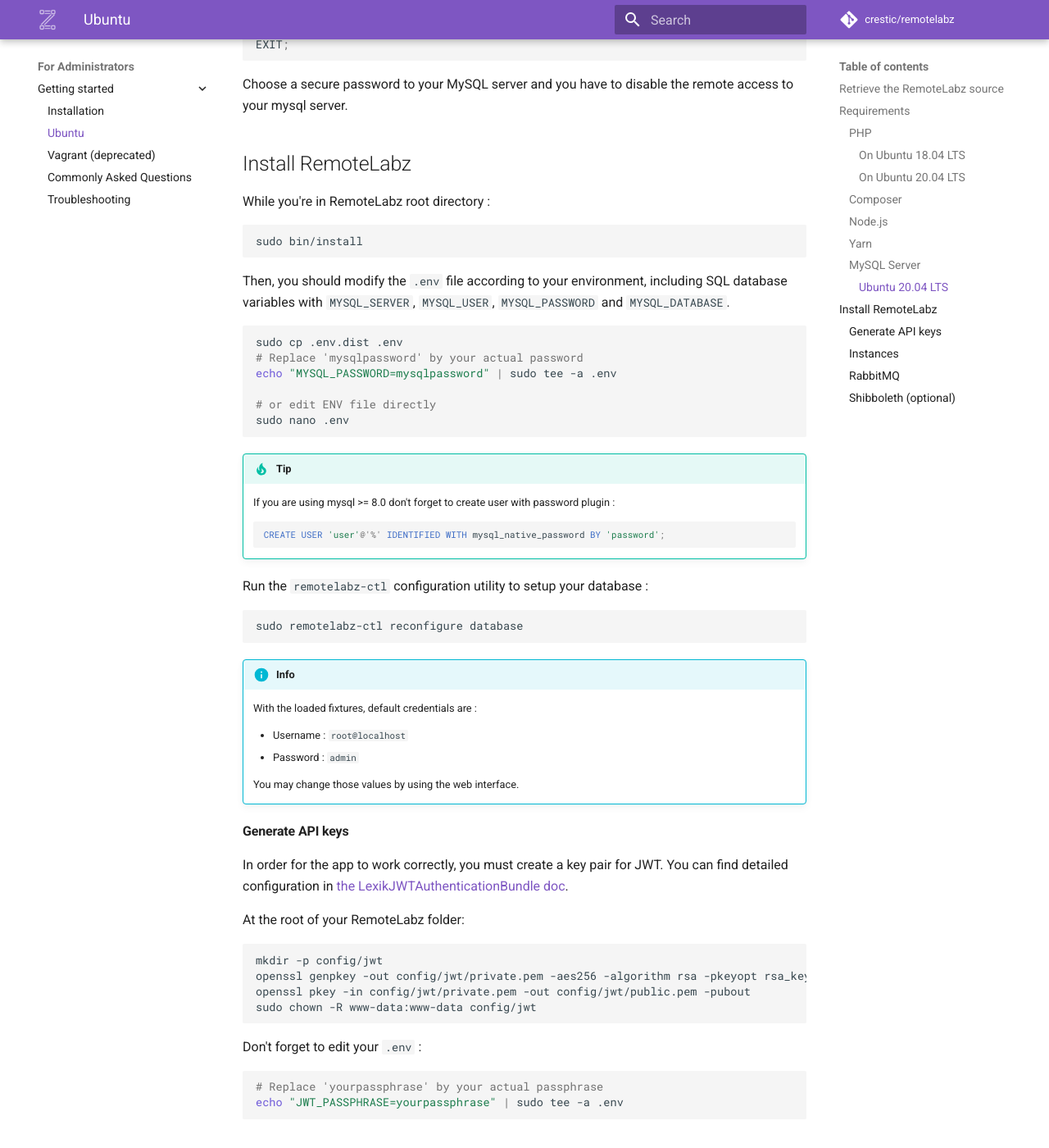
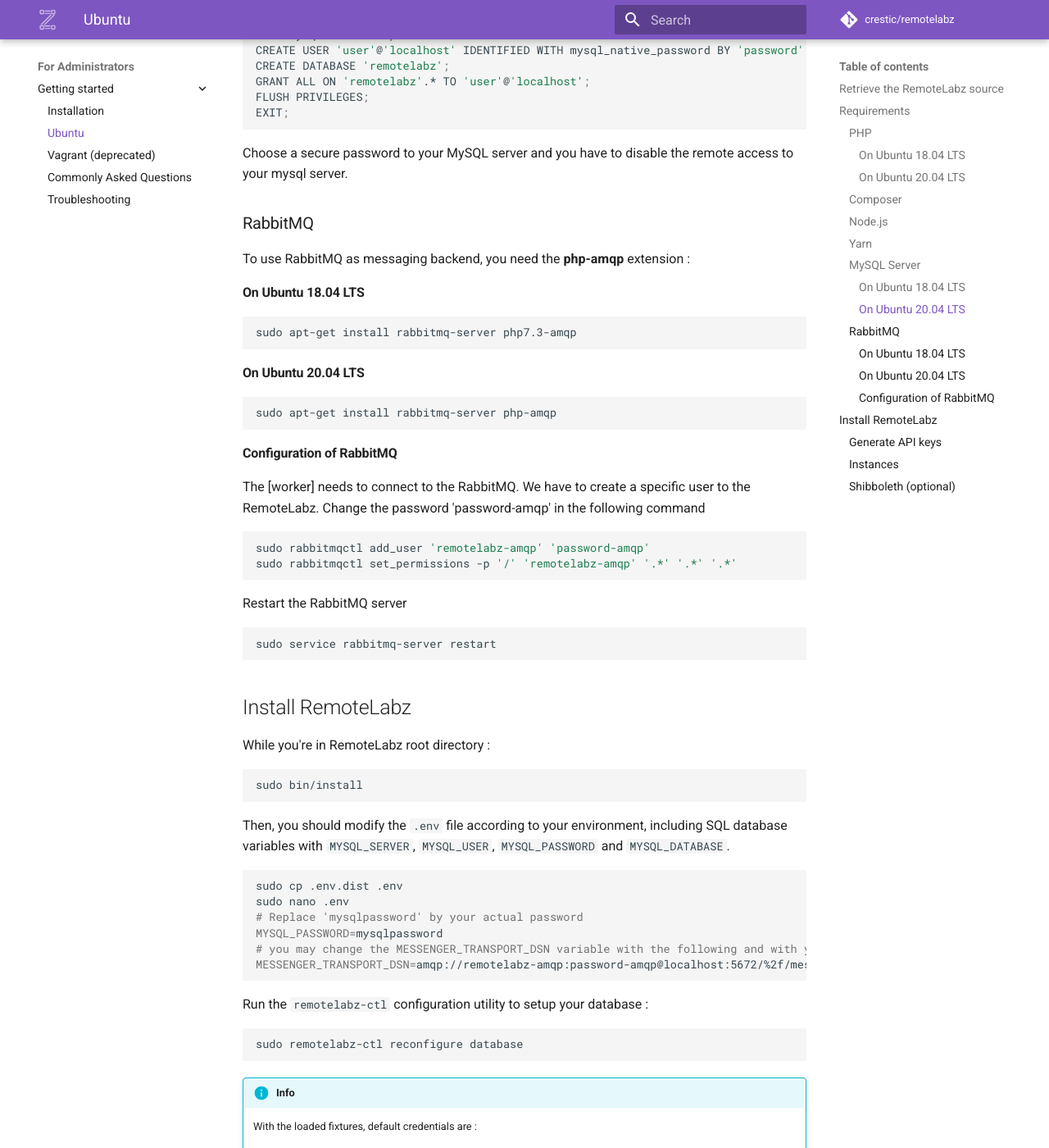
Before and after one commit to remotelabz/remotelabz-docs, an MkDocs documentation site: the page built from docs/administrators/getting-started/ubuntu.md, in a window 1280 px wide and 1400 px high, scrolled down 1807 px. Shown: the whole window at 82% size. Built offline with MkDocs 1.6.1 and Material for MkDocs 9.7.7, drawn with Linux system fonts in a browser that asks for light colours; some of the changed text lies outside the part shown.

Commit message:
rabbitmq add in doc

````diff
--- a/docs/administrators/getting-started/ubuntu.md
+++ b/docs/administrators/getting-started/ubuntu.md
@@ -53,7 +52,10 @@ sudo npm install -g yarn
 ```
 ### MySQL Server
 
-#### Ubuntu 20.04 LTS
+#### On Ubuntu 18.04 LTS
+Forthcoming
+
+#### On Ubuntu 20.04 LTS
 ``` bash
 sudo apt-get install mysql-server
 sudo mysql_secure_installation
@@ -65,6 +67,31 @@ FLUSH PRIVILEGES;
 EXIT;
 ```
 Choose a secure password to your MySQL server and you have to disable the remote access to your mysql server.
+
+### RabbitMQ
+
+To use RabbitMQ as messaging backend, you need the **php-amqp** extension :
+
+#### On Ubuntu 18.04 LTS
+```bash
+sudo apt-get install rabbitmq-server php7.3-amqp
+```
+
+#### On Ubuntu 20.04 LTS
+```bash
+sudo apt-get install rabbitmq-server php-amqp
+```
+
+#### Configuration of RabbitMQ
+The [worker] needs to connect to the RabbitMQ. We have to create a specific user to the RemoteLabz. Change the password 'password-amqp' in the following command
+```bash
+sudo rabbitmqctl add_user 'remotelabz-amqp' 'password-amqp'
+sudo rabbitmqctl set_permissions -p '/' 'remotelabz-amqp' '.*' '.*' '.*'
+```
+Restart the RabbitMQ server
+```bash
+sudo service rabbitmq-server restart
+```
 
 ## Install RemoteLabz
 
@@ -78,20 +105,12 @@ Then, you should modify the `.env` file according to your environment, including
 
 ``` bash
 sudo cp .env.dist .env
+sudo nano .env
 # Replace 'mysqlpassword' by your actual password
-echo "MYSQL_PASSWORD=mysqlpassword" | sudo tee -a .env
-
-# or edit ENV file directly
-sudo nano .env
+MYSQL_PASSWORD=mysqlpassword
+# you may change the MESSENGER_TRANSPORT_DSN variable with the following and with your credentials and server location
+MESSENGER_TRANSPORT_DSN=amqp://remotelabz-amqp:password-amqp@localhost:5672/%2f/messages
 ```
-
-!!! tip
-
-    If you are using mysql >= 8.0 don't forget to create user with password plugin :
-
-    ``` mysql
-    CREATE USER 'user'@'%' IDENTIFIED WITH mysql_native_password BY 'password';
-    ```
 
 Run the `remotelabz-ctl` configuration utility to setup your database :
 
@@ -141,30 +160,17 @@ You will also need to start the proxy service to display VNC console :
 
 ```bash
 sudo npm install -g configurable-http-proxy
-# then start it
-configurable-http-proxy
 ```
 
-### RabbitMQ
-
-To use RabbitMQ as messaging backend, you need the **php-amqp** extension :
-
+If we have a certificate on your web site (and it's recommanded), you have to define the certificat configurable-http-proxy must use
 ```bash
-sudo apt-get install -y php7.3-amqp
+sudo configurable-http-proxy --port 8000 --log-level info --ssl-key /etc/ssl/private/remotelabz-private_key.key --ssl-cert /etc/ssl/certs/remotelabz-ssl_certificate.cer
+```
+or if you don't use certificate
+```bash
+configurable-http-proxy --port 8000 --log-level info &
 ```
 
-Then, modify the `.env` file according to your RabbitMQ configuration :
-
-```bash
-# you may change this string for your credentials and server location
-MESSENGER_TRANSPORT_DSN=amqp://guest:guest@localhost:5672/%2f/messages
-```
-
-Don't forget to restart the messenger service :
-
-```bash
-sudo systemctl restart remotelabz
-```
 
 ### Shibboleth (optional)
 
--- a/mkdocs.yml
+++ b/mkdocs.yml
@@ -22,6 +22,9 @@ nav:
             - 'Vagrant (deprecated)': administrators/getting-started/vagrant.md
             - 'Commonly Asked Questions': administrators/getting-started/commonly-asked-questions.md
             - Troubleshooting: administrators/getting-started/troubleshooting.md
+    - 'For Developpers':
+        - 'Getting started':
+            - 'VSCode': developpers/getting-started/vscode.md
 
 theme:
     name: material
````
Also changed, not shown: other parts of docs/administrators/getting-started/ubuntu.md (+2 -3 lines), README.md (+9 -0 lines), docs/developpers/vscode.md (added, +1 -0 lines).
